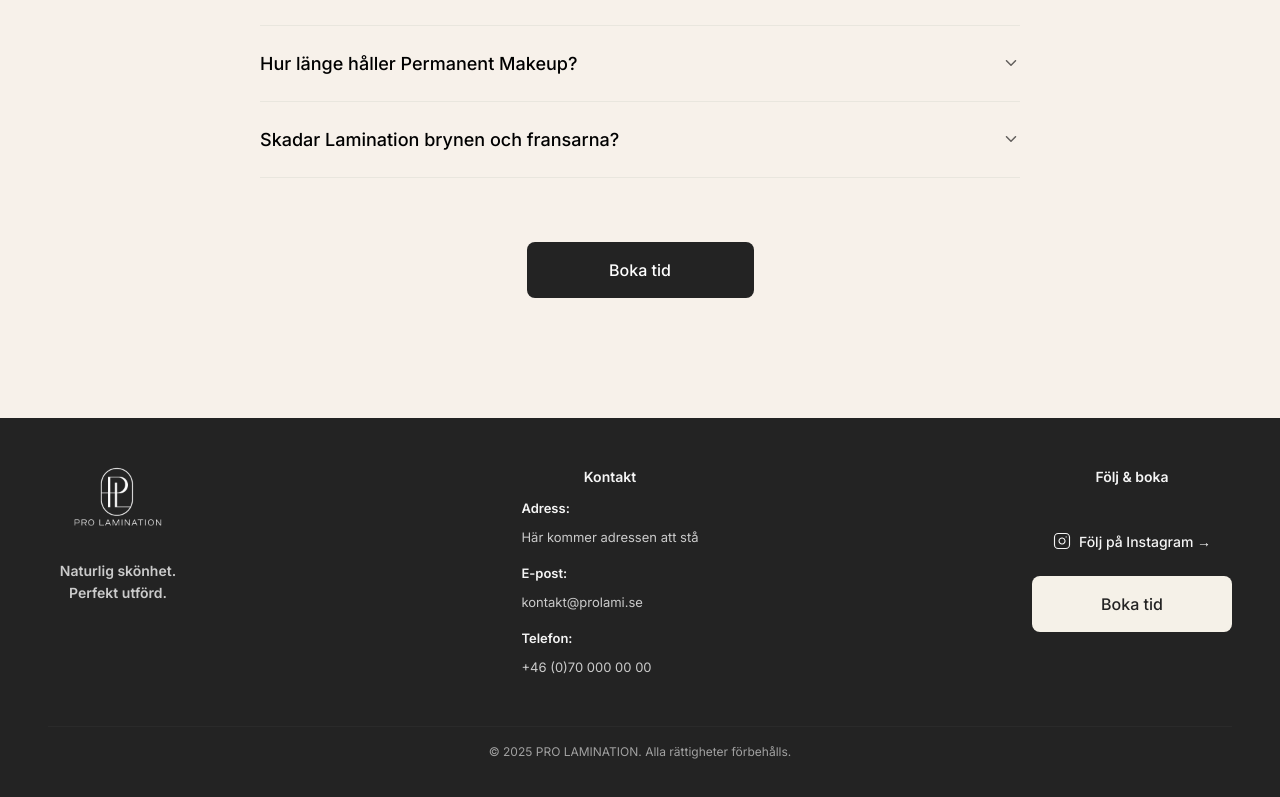
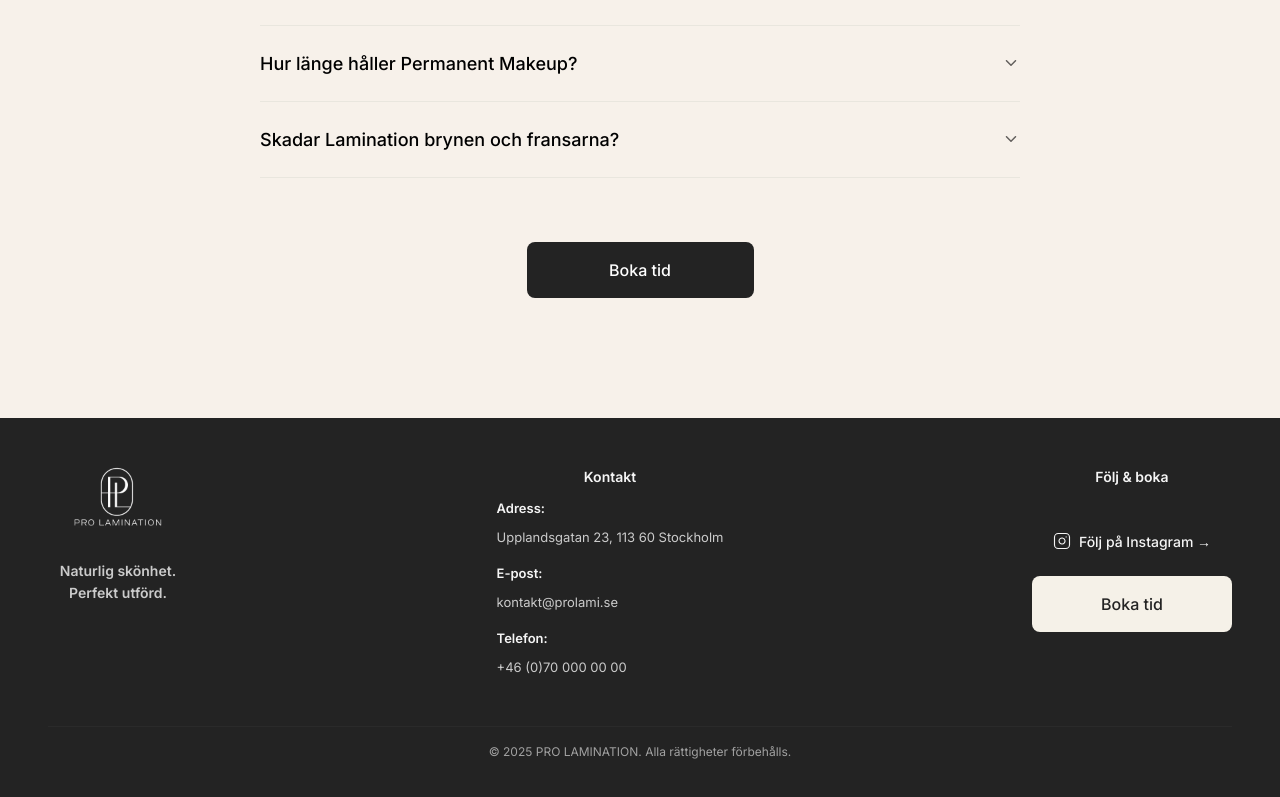
Before and after one commit to azuthedev/ProLami, a React (Vite) app: page / in a window 1280 px wide. Shown: the part 5599-6396 px from the top of the page. Built offline with nearby package versions, Linux system fonts and the light colour scheme.

Commit message:
Update address in Footer component

```diff
--- a/src/components/Footer.tsx
+++ b/src/components/Footer.tsx
@@ -36,7 +36,7 @@ export default function Footer() {
                   Adress:
                 </p>
                 <p className="font-inter text-[13px] text-[#F5F5F5]/80">
-                  Här kommer adressen att stå
+                  Upplandsgatan 23, 113 60 Stockholm
                 </p>
               </div>
 
```
